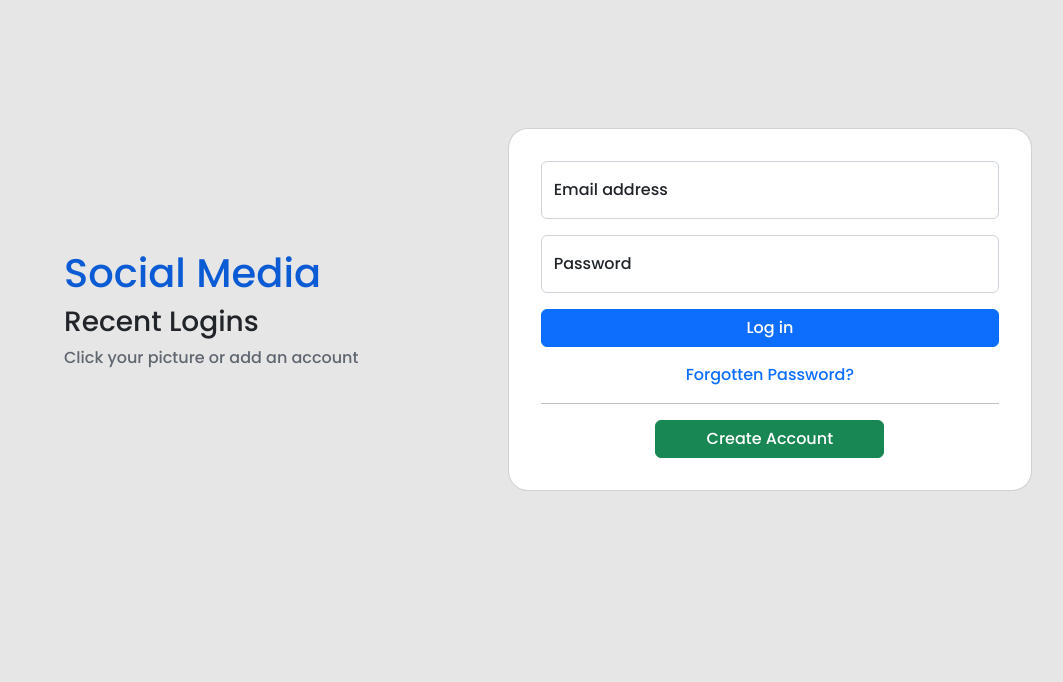
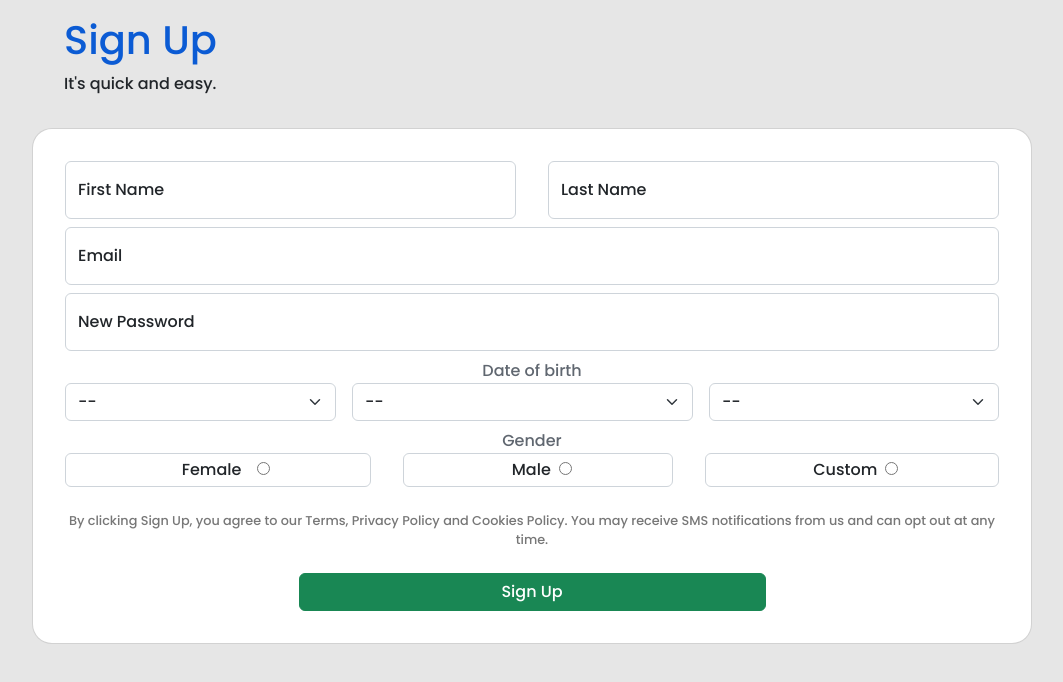
Before and after one commit to HassnainKazmi/User-Authentication-System, a React (Create React App) app: page /User-Authentication-System/signup in a window 1280 px wide. Shown: the top 682 px of the page, without its empty margins (108-1171 px from the left). Built offline with nearby package versions, Linux system fonts and the light colour scheme.

Commit message:
signup module UI completed

```diff
--- a/package.json
+++ b/package.json
@@ -11,6 +11,7 @@
     "react": "^18.2.0",
     "react-bootstrap": "^2.7.2",
     "react-dom": "^18.2.0",
+    "react-router-dom": "^6.8.2",
     "react-scripts": "5.0.1",
     "web-vitals": "^2.1.4"
   },
--- a/src/App.jsx
+++ b/src/App.jsx
@@ -1,10 +1,18 @@
 import React from "react";
+import { Route, Routes } from "react-router-dom";
 import LoginPage from "./components/LoginPage/LoginPage";
+import SignUpPage from "./components/SignUpPage/SignUpPage";
 
 const App = () => {
   return (
     <div>
-      <LoginPage />
+      <Routes>
+        <Route path="/User-Authentication-System/" element={<LoginPage />} />
+        <Route
+          path="/User-Authentication-System/signup"
+          element={<SignUpPage />}
+        />
+      </Routes>
     </div>
   );
 };
--- a/src/components/LoginPage/LoginPage.jsx
+++ b/src/components/LoginPage/LoginPage.jsx
@@ -1,8 +1,9 @@
+/* eslint-disable jsx-a11y/anchor-is-valid */
 import React from "react";
 import { useRef } from "react";
 import "./loginPage.css";
-import Button from "react-bootstrap/Button";
 import Card from "react-bootstrap/Card";
+import { Link } from "react-router-dom";
 
 const LoginPage = () => {
   const emailInputRef = useRef();
@@ -13,7 +14,7 @@ const LoginPage = () => {
     const enteredEmail = emailInputRef.current.value;
     const enteredPassword = passwordInputRef.current.value;
 
-    const userData = {
+    const userLoginData = {
       email: enteredEmail,
       password: enteredPassword,
     };
@@ -23,7 +24,7 @@ const LoginPage = () => {
 
   return (
     <section id="loginPage">
-      <div className="container form__container">
+      <div className="container loginform__container">
         <div className="logo">
           <h1>Social Media</h1>
           <h3>Recent Logins</h3>
@@ -44,7 +45,7 @@ const LoginPage = () => {
                 />
                 <label htmlFor="floatingInput">Email address</label>
               </div>
-              <div className="form-floating">
+              <div className="form-floating mb-3">
                 <input
                   type="password"
                   className="form-control"
@@ -56,17 +57,20 @@ const LoginPage = () => {
                 />
                 <label htmlFor="floatingPassword">Password</label>
               </div>
-              <button className="btn btn-primary my-3">Log in</button>
+              <button className="btn btn-primary mb-3">Log in</button>
               <p>
-                <a href="" style={{ textDecoration: "none" }}>
+                <Link style={{ textDecoration: "none" }}>
                   Forgotten Password?
-                </a>
+                </Link>
               </p>
               <hr style={{ borderTop: "0.1px solid #000" }}></hr>
               <button className="btn btn-success">
-                <a href="" style={{ color: "#fff", textDecoration: "none" }}>
+                <Link
+                  to="/User-Authentication-System/signup"
+                  style={{ color: "#fff", textDecoration: "none" }}
+                >
                   Create Account
-                </a>
+                </Link>
               </button>
             </form>
           </Card>
--- a/src/components/LoginPage/loginPage.css
+++ b/src/components/LoginPage/loginPage.css
@@ -2,7 +2,7 @@
   margin-top: 8rem;
 }
 
-.form__container {
+.loginform__container {
   display: grid;
   grid-template-columns: auto auto;
   align-items: center;
@@ -24,6 +24,7 @@ form {
 .btn.btn-success {
   width: 50%;
 }
+
 h1 {
   color: #0b5bd4;
   margin-left: 2rem;
@@ -44,6 +45,9 @@ span {
   border-radius: 20px;
 }
 
+/* input::placeholder {
+  font-size: ;
+} */
 @media screen and (max-width: 991px) {
   .form__container {
     width: var(--container-width-md);
--- a/src/components/SignUpPage/SignUpPage.jsx
+++ b/src/components/SignUpPage/SignUpPage.jsx
@@ -0,0 +1,204 @@
+import React from "react";
+import { useRef } from "react";
+import { Link } from "react-router-dom";
+import Card from "react-bootstrap/Card";
+import "./signUpPage.css";
+
+const SignUpPage = () => {
+  const firstNameInputRef = useRef();
+  const lastNameInputRef = useRef();
+  const emailInputRef = useRef();
+  const passwordInputRef = useRef();
+  const dobDayInputRef = useRef();
+  const dobMonthInputRef = useRef();
+  const dobYearInputRef = useRef();
+  const genderInputRef = useRef();
+
+  const submitHandler = (event) => {
+    event.preventDefault();
+    const enteredFirstName = firstNameInputRef.current.value;
+    const enteredLastName = lastNameInputRef.current.value;
+    const enteredEmail = emailInputRef.current.value;
+    const enteredPassword = passwordInputRef.current.value;
+
+    const userSignUpData = {
+      firstName: enteredFirstName,
+      lastName: enteredLastName,
+      email: enteredEmail,
+      password: enteredPassword,
+    };
+  };
+
+  return (
+    <section id="signUpPage">
+      <div className="container signupform__container">
+        <div>
+          <h1>Sign Up</h1>
+          <p style={{ margin: "0rem 2rem 2rem 2rem" }}>It's quick and easy.</p>
+        </div>
+        <div className="form__content">
+          <Card className="my__card">
+            <form action="" onSubmit={submitHandler}>
+              <div className="user__fullname">
+                <div className="form-floating mb-3">
+                  <input
+                    type="text"
+                    className="form-control"
+                    id="floatingInput"
+                    placeholder="First Name"
+                    ref={firstNameInputRef}
+                    required
+                    autoComplete="off"
+                  />
+                  <label htmlFor="floatingInput">First Name</label>
+                </div>
+                <div className="form-floating mb-3">
+                  <input
+                    type="text"
+                    className="form-control"
+                    id="floatingInput"
+                    placeholder="Last Name"
+                    ref={firstNameInputRef}
+                    required
+                    autoComplete="off"
+                  />
+                  <label htmlFor="floatingInput">Last Name</label>
+                </div>
+              </div>
+              <div className="form-floating mb-3">
+                <input
+                  type="email"
+                  className="form-control"
+                  id="floatingInput"
+                  placeholder="Email"
+                  ref={emailInputRef}
+                  required
+                  autoComplete="off"
+                />
+                <label htmlFor="floatingInput">Email</label>
+              </div>
+              <div className="form-floating mb-3">
+                <input
+                  type="text"
+                  className="form-control"
+                  id="floatingInput"
+                  placeholder="New Password"
+                  ref={passwordInputRef}
+                  required
+                  autoComplete="off"
+                />
+                <label htmlFor="floatingInput">New Password</label>
+              </div>
+              <div
+                className="mt-2"
+                styles={{
+                  textAlign: "left",
+                }}
+              >
+                <span>Date of birth</span>
+              </div>
+
+              <div className="dob">
+                <select class="form-select" aria-label="Default select example">
+                  <option selected>--</option>
+                  <option value="1">1</option>
+                  <option value="2">2</option>
+                  <option value="3">3</option>
+                  <option value="4">4</option>
+                  <option value="5">5</option>
+                  <option value="6">6</option>
+                  <option value="7">7</option>
+                  <option value="8">8</option>
+                  <option value="9">9</option>
+                  <option value="10">10</option>
+                  <option value="11">11</option>
+                  <option value="12">12</option>
+                  <option value="13">13</option>
+                  <option value="14">14</option>
+                  <option value="15">15</option>
+                  <option value="16">16</option>
+                  <option value="17">17</option>
+                  <option value="18">18</option>
+                  <option value="19">19</option>
+                  <option value="20">20</option>
+                  <option value="21">21</option>
+                  <option value="22">22</option>
+                  <option value="23">23</option>
+                  <option value="24">24</option>
+                  <option value="25">25</option>
+                  <option value="26">26</option>
+                  <option value="27">27</option>
+                  <option value="28">28</option>
+                  <option value="29">29</option>
+                  <option value="30">30</option>
+                  <option value="31">31</option>
+                </select>
+                <select class="form-select" aria-label="Default select example">
+                  <option selected>--</option>
+                  <option value="January">January</option>
+                  <option value="February">February</option>
+                  <option value="March">March</option>
+                  <option value="April">April</option>
+                  <option value="May">May</option>
+                  <option value="June">June</option>
+                  <option value="July">July</option>
+                  <option value="August">August</option>
+                  <option value="September">September</option>
+                  <option value="October">October</option>
+                  <option value="November">November</option>
+                  <option value="December">December</option>
+                </select>
+                <select class="form-select" aria-label="Default select example">
+                  <option selected>--</option>
+                  <option value="2023">2023</option>
+                  <option value="2022">2022</option>
+                  <option value="2021">2021</option>
+                  <option value="2020">2020</option>
+                  <option value="2019">2019</option>
+                  <option value="2018">2018</option>
+                  <option value="2017">2017</option>
+                  <option value="2016">2016</option>
+                  <option value="2015">2015</option>
+                  <option value="2014">2014</option>
+                  <option value="2013">2013</option>
+                </select>
+              </div>
+              <div className="mt-2">
+                <span>Gender</span>
+              </div>
+              <div className="gender">
+                <div>
+                  <label className="px-3 py-1">Female</label>
+                  <input type="radio" />
+                </div>
+                <div>
+                  <label className="px-2 py-1">Male</label>
+                  <input type="radio" />
+                </div>
+                <div>
+                  <label className="px-2 py-1">Custom</label>
+                  <input type="radio" />
+                </div>
+              </div>
+              <p className="my-4 tos">
+                By clicking Sign Up, you agree to our Terms, Privacy Policy and
+                Cookies Policy. You may receive SMS notifications from us and
+                can opt out at any time.
+              </p>
+              <button className="btn btn-success">
+                <Link
+                  to="/User-Authentication-System/"
+                  style={{ color: "#fff", textDecoration: "none" }}
+                >
+                  Sign Up
+                </Link>
+              </button>
+            </form>
+          </Card>
+        </div>
+      </div>
+    </section>
+  );
+};
+
+export default SignUpPage;
--- a/src/components/SignUpPage/signUpPage.css
+++ b/src/components/SignUpPage/signUpPage.css
@@ -0,0 +1,54 @@
+#signUpPage {
+  margin-top: 1rem;
+}
+
+.signupform__container {
+  display: grid;
+  grid-template-columns: 1fr;
+  justify-content: center;
+}
+
+form {
+  padding: 1rem;
+  margin: 1rem;
+}
+
+.form__content {
+  text-align: center;
+}
+
+.user__fullname {
+  display: grid;
+  grid-template-columns: auto auto;
+  gap: 0rem 2rem;
+}
+
+.dob {
+  display: grid;
+  grid-template-columns: auto auto auto;
+  gap: 1rem;
+}
+
+select option {
+  font-size: 0.9rem;
+}
+
+.gender {
+  display: grid;
+  grid-template-columns: auto auto auto;
+  gap: 2rem;
+}
+
+.gender div {
+  border: 1px solid #ced4da;
+  border-radius: 6px;
+}
+
+.tos {
+  color: #777;
+  font-size: 0.8rem;
+}
+
+.form-floating {
+  height: 50px;
+}
--- a/src/index.js
+++ b/src/index.js
@@ -1,8 +1,13 @@
 import React from "react";
 import ReactDOM from "react-dom/client";
+import { BrowserRouter } from "react-router-dom";
 import App from "./App";
 import "bootstrap/dist/css/bootstrap.min.css";
 import "./index.css";
 
 const root = ReactDOM.createRoot(document.getElementById("root"));
-root.render(<App />);
+root.render(
+  <BrowserRouter>
+    <App />
+  </BrowserRouter>
+);
```
Also changed, not shown: 2 other files (tests, documents, lock files or other folders).
